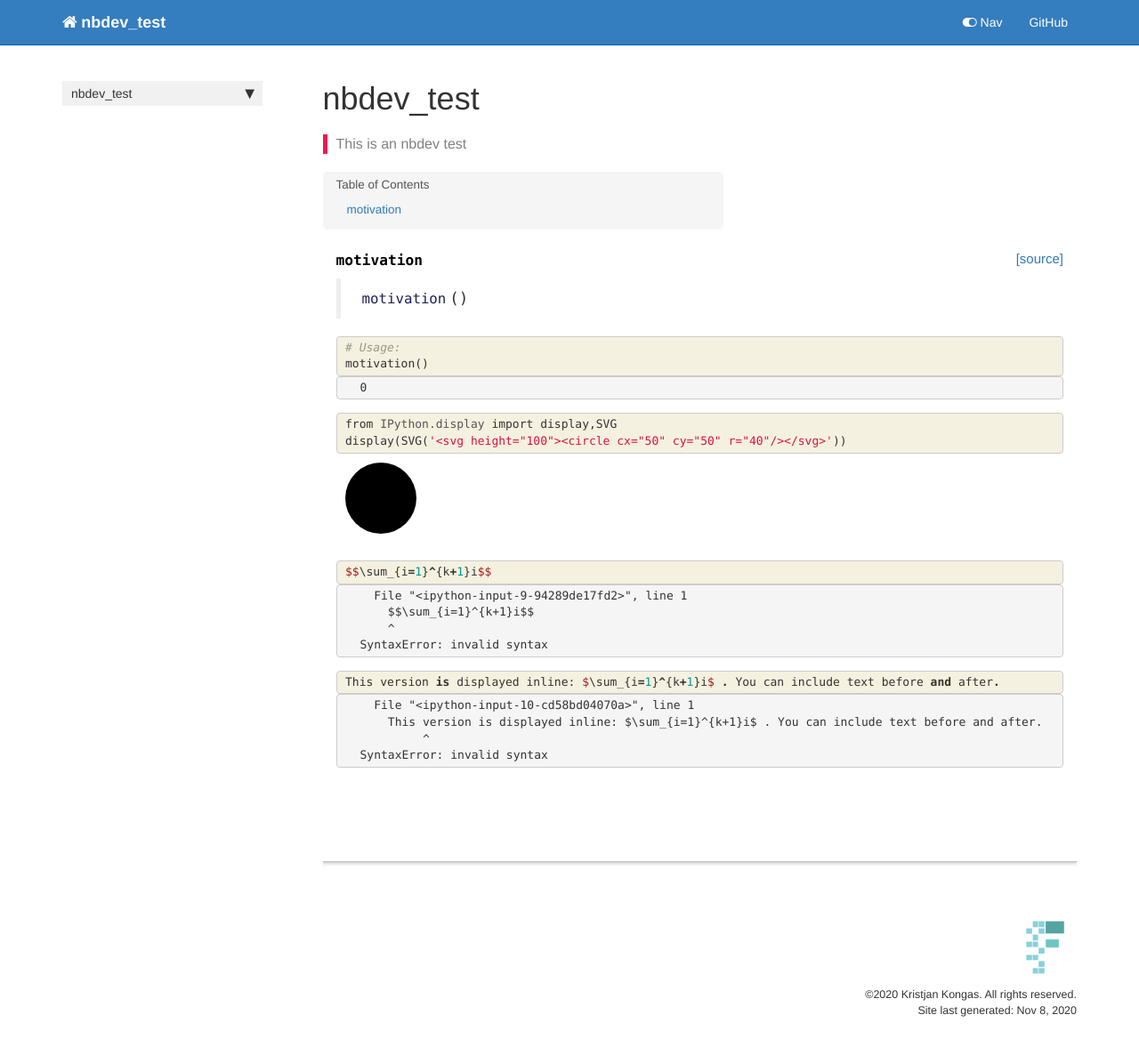
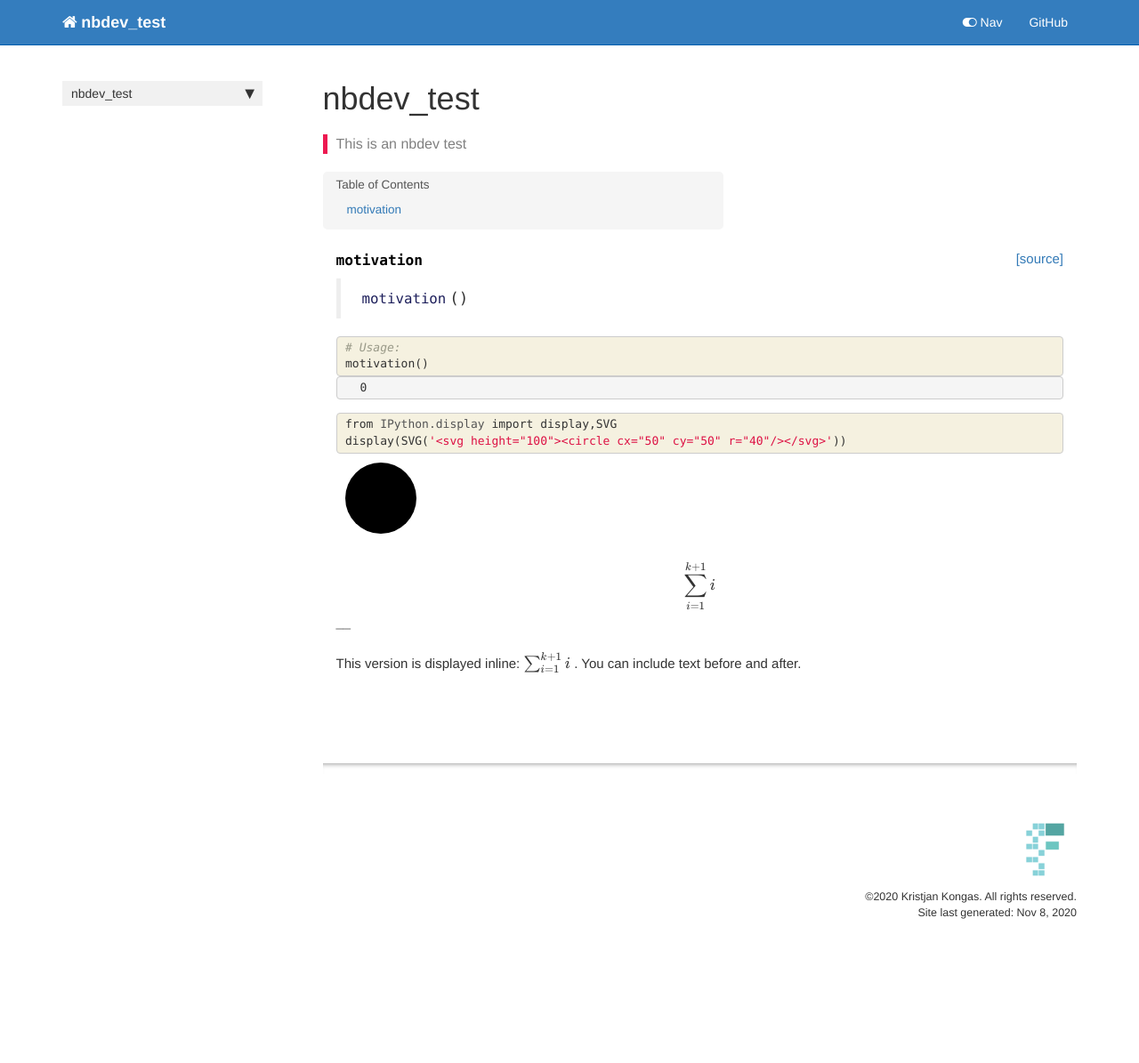
Before and after one commit to kongaskristjan/nbdev_test, a Jekyll site: the page built from docs/core.html, in a window 1280 px wide. Shown: the whole page at 89% size. Built offline with Jekyll 4.4.1, drawn with Linux system fonts in a browser that asks for light colours; nearby versions of some CDN libraries; comment, search, counter and statistics services are not loaded; after the commit the page ends 1085 px from its top, so only the background shows below that.

Commit message:
New commit

```diff
--- a/docs/core.html
+++ b/docs/core.html
@@ -106,67 +106,19 @@ description: "This is an nbdev test"
 </div>
 
 </div>
-<div class="cell border-box-sizing code_cell rendered">
-<div class="input">
-
-<div class="inner_cell">
-    <div class="input_area">
-<div class=" highlight hl-ipython3"><pre><span></span><span class="err">$$</span>\<span class="n">sum_</span><span class="p">{</span><span class="n">i</span><span class="o">=</span><span class="mi">1</span><span class="p">}</span><span class="o">^</span><span class="p">{</span><span class="n">k</span><span class="o">+</span><span class="mi">1</span><span class="p">}</span><span class="n">i</span><span class="err">$$</span>
-</pre></div>
-
-    </div>
-</div>
-</div>
-
-<div class="output_wrapper">
-<div class="output">
-
-<div class="output_area">
-
-<div class="output_subarea output_text output_error">
-<pre>
-<span class="ansi-cyan-fg">  File </span><span class="ansi-green-fg">&#34;&lt;ipython-input-9-94289de17fd2&gt;&#34;</span><span class="ansi-cyan-fg">, line </span><span class="ansi-green-fg">1</span>
-<span class="ansi-red-fg">    $$\sum_{i=1}^{k+1}i$$</span>
-    ^
-<span class="ansi-red-fg">SyntaxError</span><span class="ansi-red-fg">:</span> invalid syntax
-</pre>
-</div>
-</div>
+<div class="cell border-box-sizing text_cell rendered"><div class="inner_cell">
+<div class="text_cell_render border-box-sizing rendered_html">
+$$\sum_{i=1}^{k+1}i$$<p>¯¯</p>
 
 </div>
 </div>
-
 </div>
-<div class="cell border-box-sizing code_cell rendered">
-<div class="input">
-
-<div class="inner_cell">
-    <div class="input_area">
-<div class=" highlight hl-ipython3"><pre><span></span><span class="n">This</span> <span class="n">version</span> <span class="ow">is</span> <span class="n">displayed</span> <span class="n">inline</span><span class="p">:</span> <span class="err">$</span>\<span class="n">sum_</span><span class="p">{</span><span class="n">i</span><span class="o">=</span><span class="mi">1</span><span class="p">}</span><span class="o">^</span><span class="p">{</span><span class="n">k</span><span class="o">+</span><span class="mi">1</span><span class="p">}</span><span class="n">i</span><span class="err">$</span> <span class="o">.</span> <span class="n">You</span> <span class="n">can</span> <span class="n">include</span> <span class="n">text</span> <span class="n">before</span> <span class="ow">and</span> <span class="n">after</span><span class="o">.</span>
-</pre></div>
-
-    </div>
-</div>
-</div>
-
-<div class="output_wrapper">
-<div class="output">
-
-<div class="output_area">
-
-<div class="output_subarea output_text output_error">
-<pre>
-<span class="ansi-cyan-fg">  File </span><span class="ansi-green-fg">&#34;&lt;ipython-input-10-cd58bd04070a&gt;&#34;</span><span class="ansi-cyan-fg">, line </span><span class="ansi-green-fg">1</span>
-<span class="ansi-red-fg">    This version is displayed inline: $\sum_{i=1}^{k+1}i$ . You can include text before and after.</span>
-         ^
-<span class="ansi-red-fg">SyntaxError</span><span class="ansi-red-fg">:</span> invalid syntax
-</pre>
-</div>
-</div>
+<div class="cell border-box-sizing text_cell rendered"><div class="inner_cell">
+<div class="text_cell_render border-box-sizing rendered_html">
+<p>This version is displayed inline: $\sum_{i=1}^{k+1}i$ . You can include text before and after.</p>
 
 </div>
 </div>
-
 </div>
     {% endraw %}
 </div>
```
Also changed, not shown: 1 other file.
